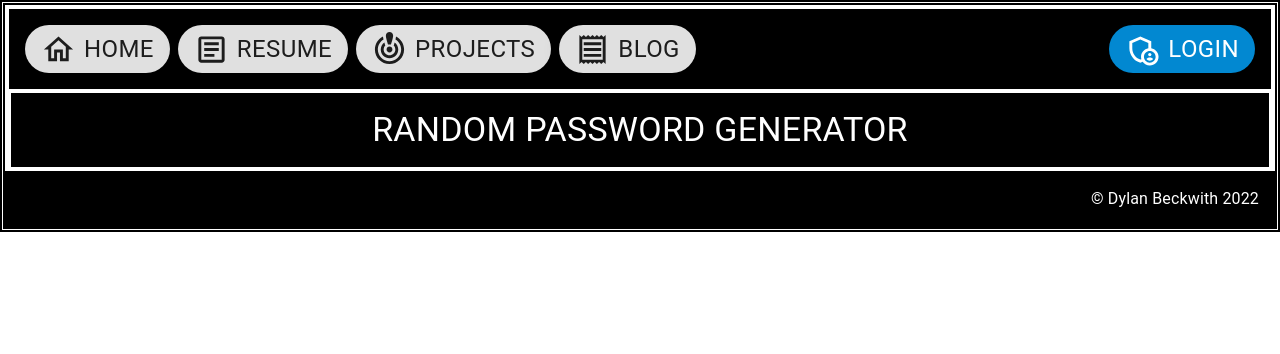
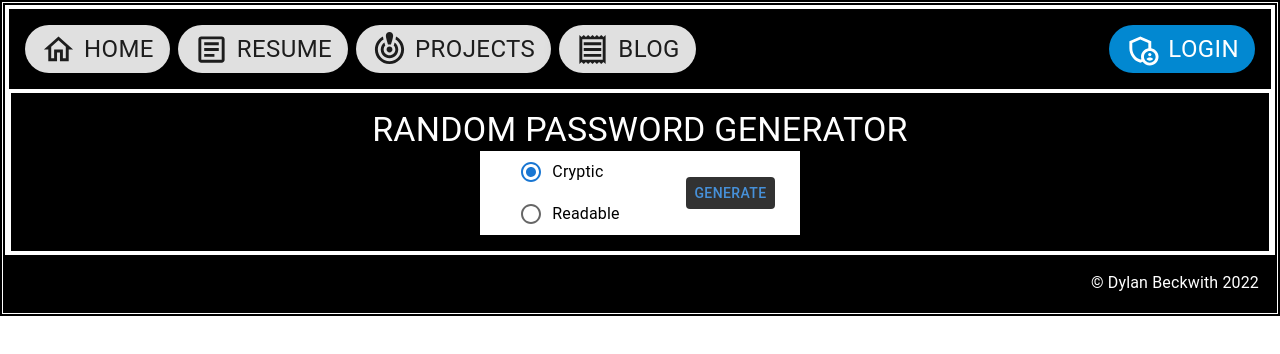
Before and after one commit to OTTTO/personal-website, a React (Create React App) app: page /projects/password-generator in a window 1280 px wide. Shown: the top 354 px of the page. Built offline with nearby package versions, Linux system fonts and the light colour scheme; no server answers.

Commit message:
PWRX-135: Add selector and button

```diff
--- a/src/pages/Projects/PasswordGenerator.tsx
+++ b/src/pages/Projects/PasswordGenerator.tsx
@@ -1,4 +1,12 @@
-import { Grid, ThemeProvider, Typography } from "@mui/material";
+import {
+  Button,
+  FormControlLabel,
+  Grid,
+  Radio,
+  RadioGroup,
+  ThemeProvider,
+  Typography,
+} from "@mui/material";
 import { Footer } from "components/Footer";
 import { Menu } from "components/Menu";
 import mainTheme from "themes/mainTheme";
@@ -14,10 +22,50 @@ export function PasswordGenerator() {
         width="99%"
         margin="0 auto .25rem auto"
         bgcolor="black"
+        textAlign="center"
       >
-        <Typography color="white" textAlign="center" variant="h4">
+        <Typography color="white" variant="h4">
           RANDOM PASSWORD GENERATOR
         </Typography>
+        <Grid container bgcolor="white" width="20rem" margin="0 auto">
+          <RadioGroup
+            defaultValue="cryptic"
+            sx={{
+              backgroundColor: "white",
+              margin: "0 auto",
+              borderRadius: "3px",
+            }}
+          >
+            <FormControlLabel
+              value="cryptic"
+              control={<Radio />}
+              label="Cryptic"
+              sx={{ paddingLeft: "1rem" }}
+            />
+            <FormControlLabel
+              value="human"
+              control={<Radio />}
+              label="Readable"
+              sx={{ paddingLeft: "1rem" }}
+            />
+          </RadioGroup>
+          <Button
+            sx={{
+              height: "2rem",
+              margin: "auto",
+              backgroundColor: "black",
+              color: "primary.main",
+              fontWeight: "heavy",
+              opacity: ".8",
+              ":hover": {
+                bgcolor: "primary.main",
+                color: "white",
+              },
+            }}
+          >
+            GENERATE
+          </Button>
+        </Grid>
       </Grid>
       <Footer backgroundColor="black"></Footer>
     </Grid>
```
